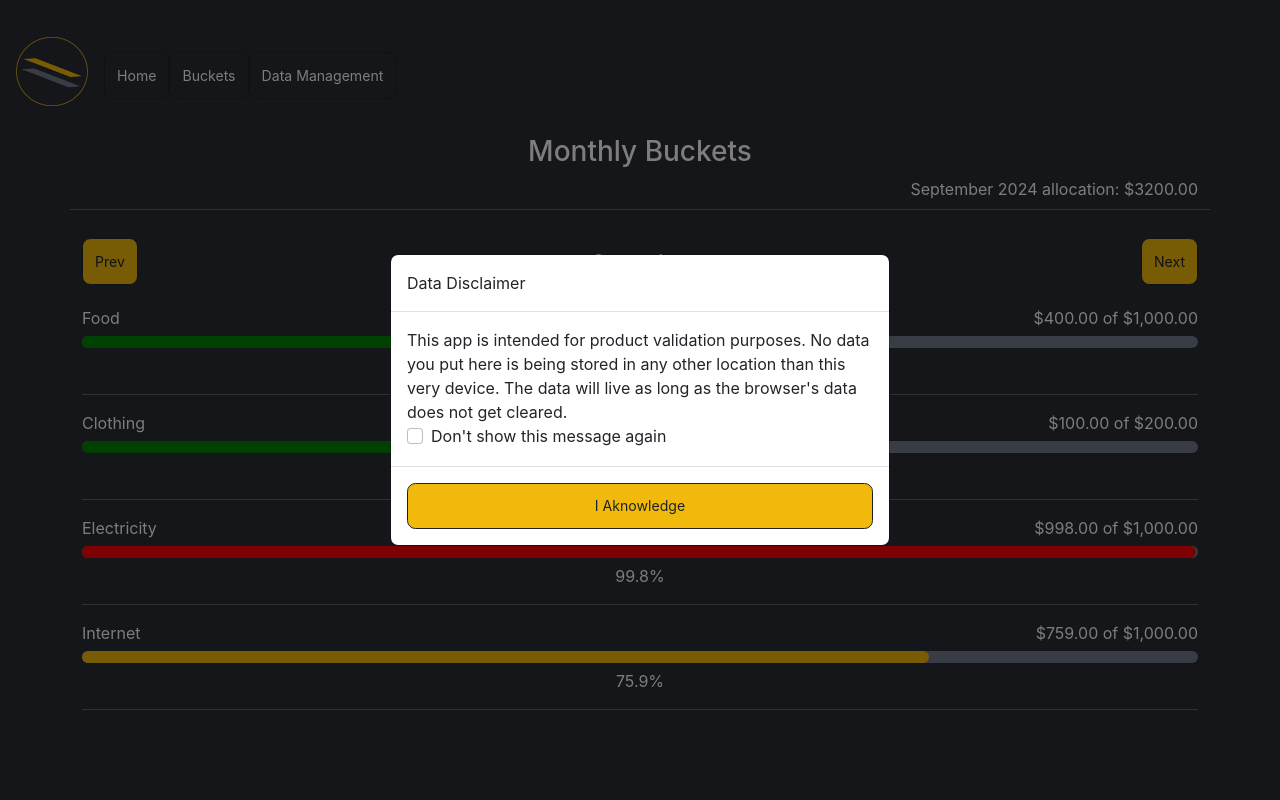
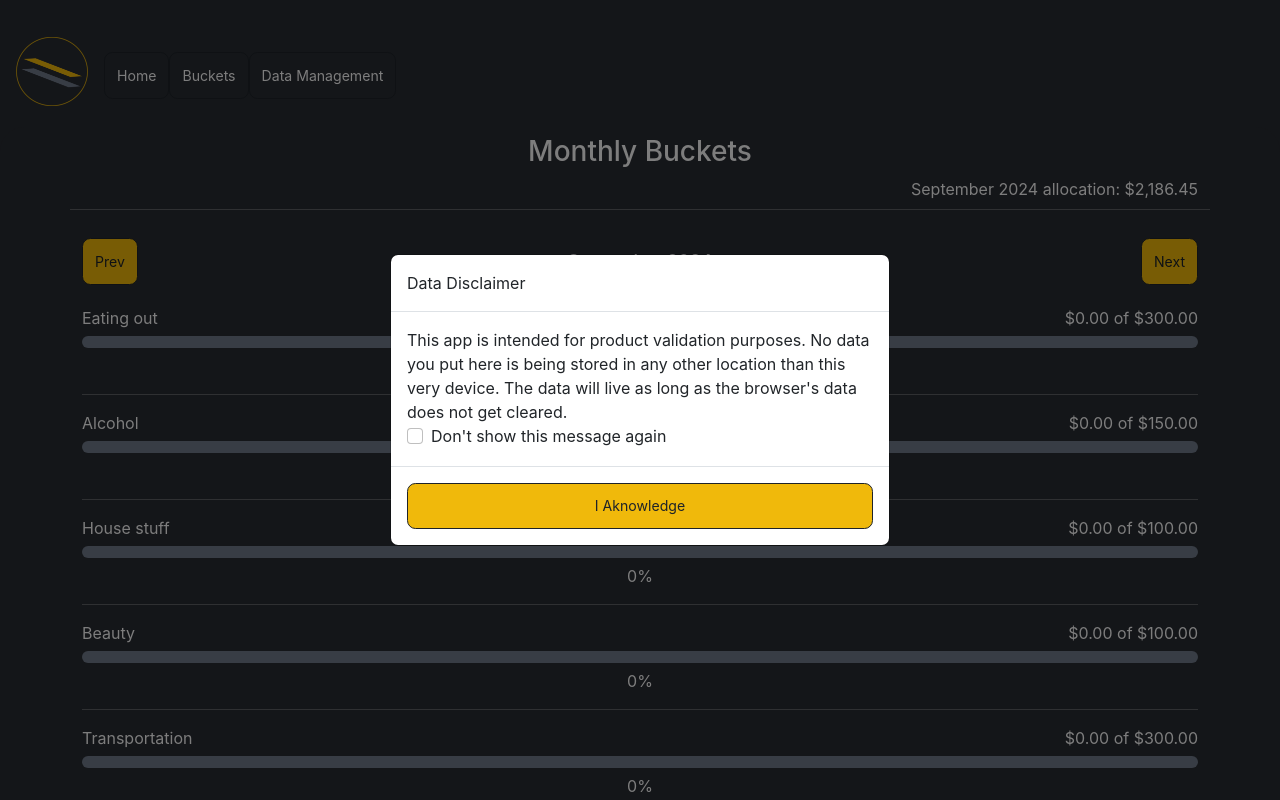
Before and after one commit to rivasvict/react-expenses-manager, a React (Create React App) app: page /buckets in a window 1280 px wide. Shown: the top 800 px of the page. Built offline with nearby package versions, Linux system fonts and the light colour scheme; no server answers.

Commit message:
[buckets-exploration] - First approach to buckets

```diff
--- a/src/components/common/ExpensesManager/Buckets/index.tsx
+++ b/src/components/common/ExpensesManager/Buckets/index.tsx
@@ -5,8 +5,71 @@ import "./styles.scss";
 import ContentTileSection from "../../ContentTitleSection.js";
 import { Col, Row, Button } from "react-bootstrap";
 import ScreenTitle from "../../ScreenTitle.js";
+import { getMonthNameDisplay } from "../../../../helpers/date.js";
+import {
+  formatNumberForDisplay,
+  getFilteredEntriesByCategory,
+} from "../../../../helpers/entriesHelper/entriesHelper.js";
+import { ENTRY_TYPES_PLURAL } from "../../../../constants.js";
+import { connect } from "react-redux";
+import { withRouter } from "react-router-dom";
+const bucketsMap = {
+  "Eating out": 300,
+  Alcohol: 150,
+  "House stuff": 100,
+  Beauty: 100,
+  Transportation: 300,
+  "Fun activities": 200,
+  Unexpected: 300,
+  Sports: 250,
+  "Cathy bucket": 200,
+  "Victor bucket": 200,
+  Education: 86.45,
+};
 
-const Buckets = (/*{ selectedDate, summarizedMonthEntries }*/) => {
+const Buckets = ({ selectedDate, entries /*, entriesByCategory = {}*/ }) => {
+  const screenTitle = `${getMonthNameDisplay(selectedDate.month)} ${selectedDate.year}`;
+
+  /**
+   * TODO: Unify with https://github.com/rivasvict/react-expenses-manager/blob/9ff4df209c5927dba44c3bc1d71f7cc559df6525/src/components/common/ExpensesManager/Summaries/EntriesSummaryWithFilter/index.js#L43-L48
+   */
+  const entriesOfMonth = getFilteredEntriesByCategory({
+    entries,
+    selectedDate,
+    category: "",
+    entryTypePlural: ENTRY_TYPES_PLURAL.EXPENSES,
+  });
+  /**
+   * TODO: Unify with https://github.com/rivasvict/react-expenses-manager/blob/9ff4df209c5927dba44c3bc1d71f7cc559df6525/src/components/common/ExpensesManager/Summaries/EntriesSummaryWithFilter/components/EntriesSummaryChart/index.js#L7-L17
+   */
+  const summarizedEntriesByCategory = entriesOfMonth.reduce(
+    (summarizedEntries, entry) => {
+      return {
+        ...summarizedEntries,
+        [entry.categories_path]: summarizedEntries[entry.categories_path]
+          ? summarizedEntries[entry.categories_path] + parseFloat(entry.amount)
+          : parseFloat(entry.amount),
+      };
+    },
+    {}
+  );
+  const monthlyBuckets = Object.keys(bucketsMap).reduce(
+    (buckets, bucketName) => ({
+      ...buckets,
+      [bucketName.toLowerCase()]: {
+        limit: bucketsMap[bucketName],
+        currentValue:
+          summarizedEntriesByCategory[`,${bucketName.toLowerCase()},`] || 0,
+        label: bucketName,
+      },
+    }),
+    {}
+  );
+  const totalBucketAllocation = Object.keys(bucketsMap).reduce(
+    (sum, bucketName) => bucketsMap[bucketName] + sum,
+    0
+  );
+  console.log(summarizedEntriesByCategory);
   return (
     // @ts-expect-error temporarily ignore this typescript error
     <MainContentContainer
@@ -14,28 +77,39 @@ const Buckets = (/*{ selectedDate, summarizedMonthEntries }*/) => {
       pageTitle="Monthly Buckets"
     >
       <ContentTileSection title="Summary">
-        September 2024 allocation: $3200.00
+        {`${screenTitle} allocation: ${formatNumberForDisplay(totalBucketAllocation)}`}
       </ContentTileSection>
       <Row className="month-header">
         <Col xs={3}>
           {true ? <Button onClick={() => {}}>Prev</Button> : null}
         </Col>
         <Col xs={6}>
-          <ScreenTitle
-            // screenTitle={`${getMonthNameDisplay(selectedDate.month)} ${selectedDate.year}`}
-            screenTitle={`September`}
-          />
+          <ScreenTitle screenTitle={screenTitle} />
         </Col>
         <Col xs={3}>
           {true ? <Button onClick={() => {}}>Next</Button> : null}
         </Col>
       </Row>
-      <Bucket category="Food" limitAmount={1000} currentValue={400} />
-      <Bucket category="Clothing" limitAmount={200} currentValue={100} />
-      <Bucket category="Electricity" limitAmount={1000} currentValue={998} />
-      <Bucket category="Internet" limitAmount={1000} currentValue={759} />
+      {Object.keys(monthlyBuckets).map((bucketName) => (
+        <Bucket
+          category={monthlyBuckets[bucketName].label}
+          limitAmount={monthlyBuckets[bucketName].limit}
+          currentValue={monthlyBuckets[bucketName].currentValue}
+        />
+      ))}
     </MainContentContainer>
   );
 };
 
-export default Buckets;
+// export default Buckets;
+
+const mapStateToProps = (state) => ({
+  // category: state.expensesManager.category,
+  entries: state.expensesManager.entries,
+});
+
+const mapActionsToProps = (dispatch) => ({
+  // onCategoryChange: (event) => dispatch(categoryChange(event)),
+});
+
+export default connect(mapStateToProps, mapActionsToProps)(withRouter(Buckets));
--- a/src/helpers/entriesHelper/entriesHelper.js
+++ b/src/helpers/entriesHelper/entriesHelper.js
@@ -117,21 +117,28 @@ function getEntryCategoryOption(entryType) {
   const incomeCategories = ["Salary", "Deposit", "Saving"];
 
   const expenseCategories = [
+    "House (Rent)",
+    "Transportation",
+    "Mobile phone plan",
+    "Subscriptions",
+    "Bank fees",
+    "Laundry",
+    "Internet",
+    "Hydro",
+    "Donation",
+    "Eating out",
+    "Fun activities",
     "Food",
     "Alcohol",
-    "Clothes",
-    "Fixed expenses",
-    "Health",
-    "House",
-    "House insurance",
-    "Electricity",
-    "Internet",
-    "Laundry",
-    "Others",
-    "Parents",
-    "Mobile",
-    "Tech",
-    "Transport",
+    "Travel",
+    "Sports",
+    "House stuff",
+    "Unexpected",
+    "Beauty",
+    "Cathy bucket",
+    "Victor bucket",
+    "Education",
+    "Insurance",
   ];
 
   const categoryOptions = {
```
